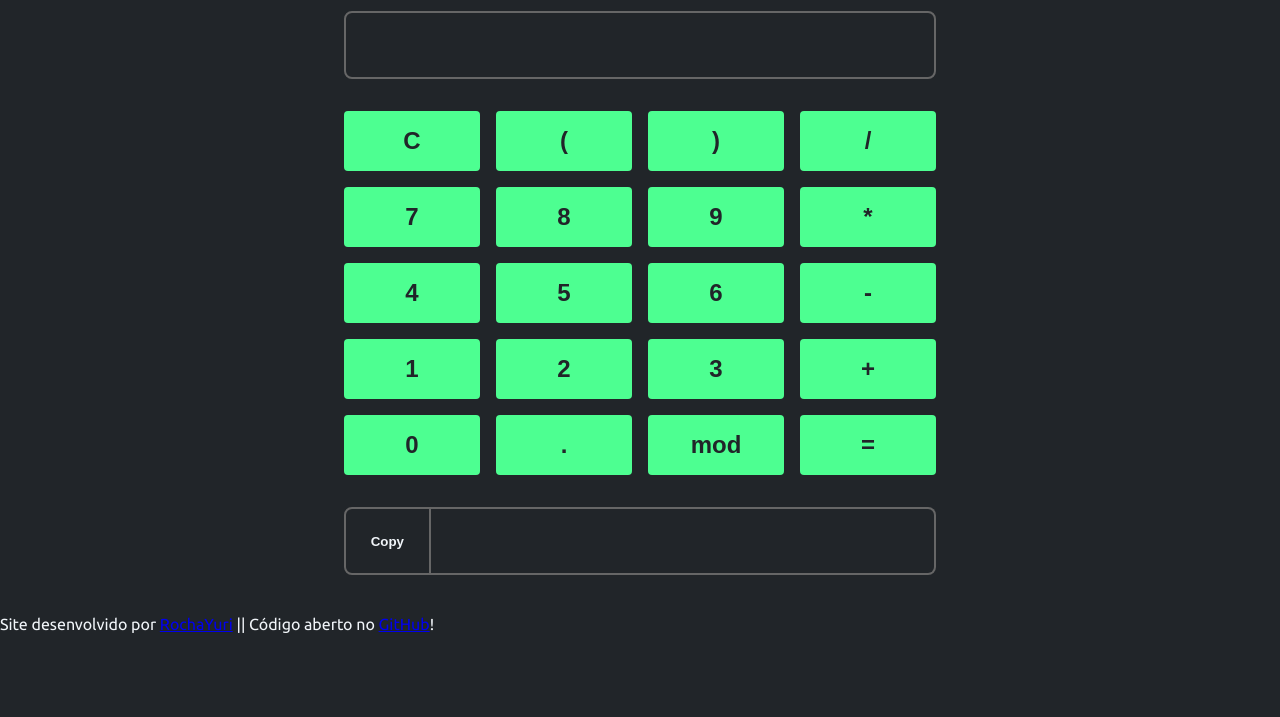
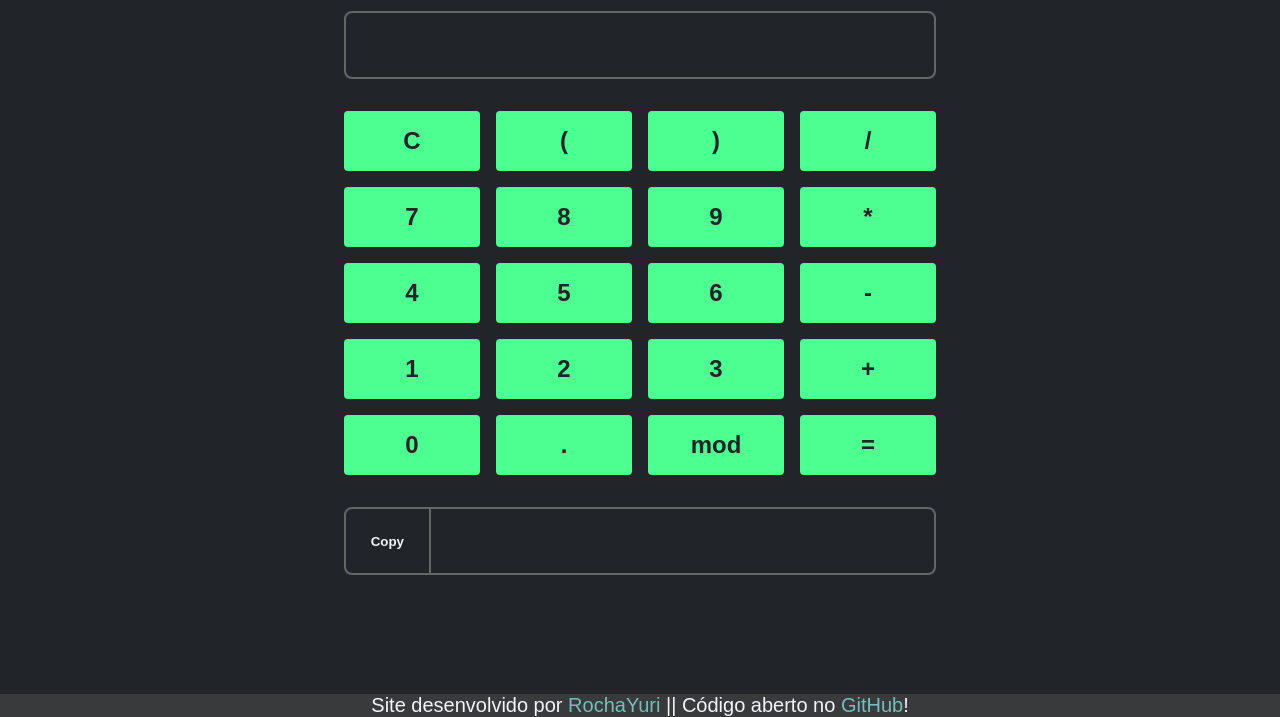
Before and after one commit to RochaYuri/calculadora, a plain HTML site: page index.html in a window 1280 px wide. Shown: the part 90-807 px from the top of the page. Drawn offline with Linux system fonts and the light colour scheme.

Commit message:
Update style.css

```diff
--- a/css/style.css
+++ b/css/style.css
@@ -12,6 +12,15 @@
   --error-color: #ff0043;
 }
 
+a {
+  color: #76bdbe;
+  text-decoration: none;
+}
+
+a:hover {
+  color: #054c5e;
+}
+
 body {
   background-color: var(--bg-color);
   color: var(--font-color);
@@ -22,6 +31,7 @@ main {
   display: block;
   margin: 0 auto;
   max-width: 40rem;
+  min-height: 98vh;
   padding: 0 1.5rem 2.5rem;
   position: relative;
 }
@@ -118,3 +128,13 @@ input {
   border-color: var(--primary-color) !important;
   color: var(--primary-color) !important;
 }
+
+.copyright {
+  font-family: Arial, Helvetica, sans-serif;
+  font-size: 20px;
+  text-align: center;
+  bottom: 0;
+  width: 100%;
+  min-height: 2vh;
+  background-color: rgba(75, 74, 74, 0.582);
+}
```
